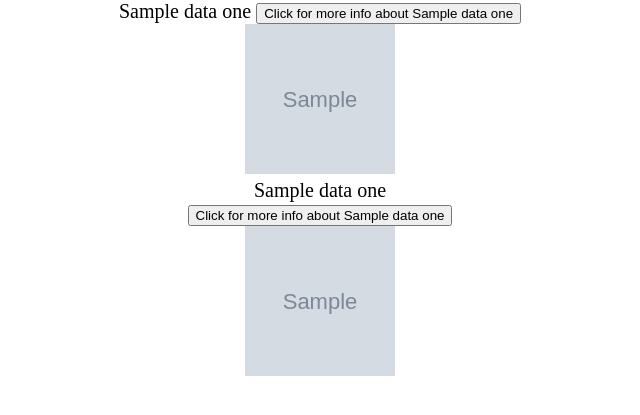
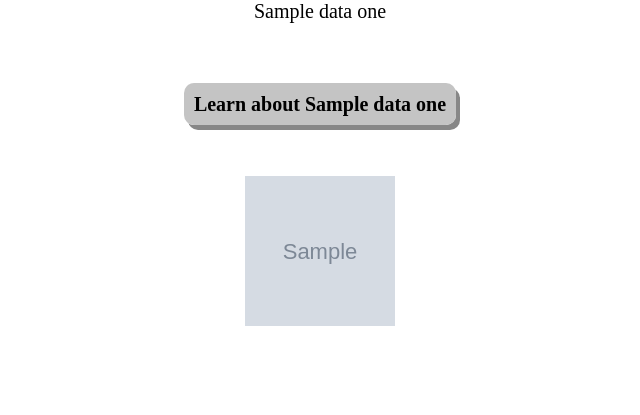
Before and after one commit to ad3707/w4111-proj1, a Flask app: template templates/mydogs.html in a window 1280 px wide. Shown: the part 158-573 px from the top of the page, without its empty margins (320-960 px from the left). Run offline with Flask 2, Linux system fonts and the light colour scheme; the template is opened without the code that fills it: most values are stand-ins (such as "Sample title", 1, 10 or a date in 2020); grey boxes marked "Sample" are stand-in pictures; parts of the project's set-up code (start-up, migrations or seed data) failed here and were passed over.

Commit message:
Update mydogs.html

```diff
--- a/templates/mydogs.html
+++ b/templates/mydogs.html
@@ -82,7 +82,10 @@
   <div>
     {% for name in data_one %}
     <span> {{name}} </span>
-    <button type="submit" > Click for more info about {{name}}</button>
+
+    <div id = "btncontainer">
+<a href="/doginfo?name={{name}}" class="button"> Learn about {{name}} </a>
+</div>
     {% endfor %}
 
   </div>
@@ -95,20 +98,6 @@
 
 
 
-  <span>
-    {% for name in data_one %}
-    <div> {{name}} </div>
-    <button type="submit" > Click for more info about {{name}}</button>
-    {% endfor %}
-
-  </span>
-
-  <span>
-    {% for img in data_two %}
-      <div> <img src = {{img}} height = 150px width = 150px>  </div>
-    {% endfor %}
-  </span>
-
 
 
 
```
